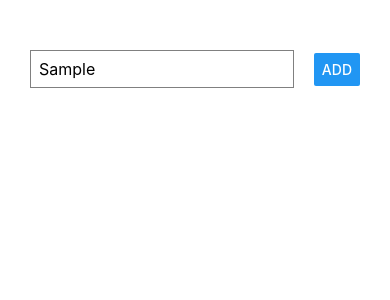
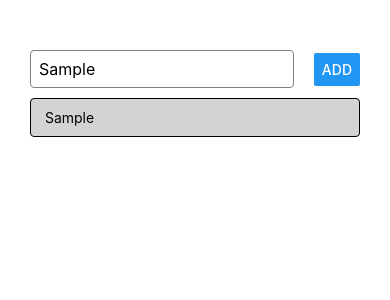
Before and after one commit to hoshimotao/rn-complete-guide, a React Native app: screen / in a window 390 px wide. Both pictures are taken after typing "Sample" into the empty fields and a click on the button "ADD". Shown: the top 300 px of the page. Built offline with nearby package versions, Linux system fonts and the light colour scheme.

Commit message:
add scroll view

```diff
--- a/App.js
+++ b/App.js
@@ -1,15 +1,37 @@
-import React from 'react';
-import { StyleSheet, Text, View, TextInput, Button } from 'react-native';
+import React, { useState } from 'react';
+import { StyleSheet, Text, View, TextInput, Button, ScrollView } from 'react-native';
 
 export default function App() {
+  const [enteredGoal, setEnteredGoal] = useState('');
+  const [courseGoals, setCourseGoals] = useState([]);
+
+  const goalInputHandler = (enteredText) =>{
+    setEnteredGoal(enteredText);
+  };
+
+  const addGoalHandler =() => {
+    setCourseGoals(currentGoals => [...courseGoals, enteredGoal])
+    console.log(enteredGoal)
+
+  };
+
+
   return (
 
 
     <View style={styles.screen}>
       <View style={styles.inputContainer}>
-       <TextInput placeholder="Course Goal" style={styles.input}/>
-       <Button  title="ADD"/>
+       <TextInput placeholder="Course Goal" style={styles.input} onChangeText={goalInputHandler}
+       value={enteredGoal}/>
+
+       {/* the add button */}
+       <Button  title="ADD" onPress={addGoalHandler}/>
       </View>
+
+      <ScrollView>
+        {courseGoals.map((goal) => <View key={goal}><Text style={styles.listItem}> {goal} </Text></View>)}
+      </ScrollView>
+
     </View>
 
 
@@ -31,6 +53,15 @@
     borderColor: 'gray',
     borderWidth: 1,
     padding:8,
-    fontSize: 16
+    fontSize: 16,
+    borderRadius: 4
+  },
+  listItem: {
+    padding: 10,
+    marginTop: 10,
+    backgroundColor: 'lightgray',
+    borderColor: 'black',
+    borderWidth: 1,
+    borderRadius: 4
   }
 });
```
Also changed, not shown: 1 other file (tests, documents, lock files or other folders).
